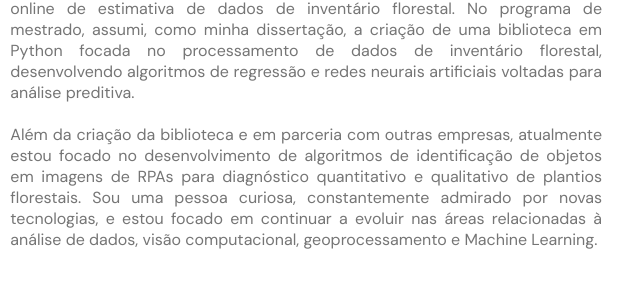
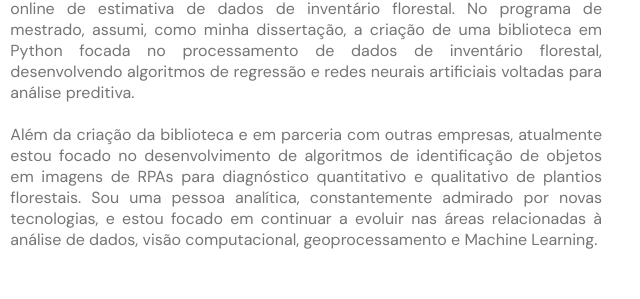
Before and after one commit to eduardorieder/portfolio, a plain HTML site: page index.html in a window 1280 px wide. Shown: the part 1560-1859 px from the top of the page, 574-1214 px from the left. Drawn offline with nearby package versions, Linux system fonts and the light colour scheme; files whose address does not match are found by name.

Commit message:
Add files via upload

```diff
--- a/index.html
+++ b/index.html
@@ -104,7 +104,7 @@
           <p>
             Além da criação da biblioteca e em parceria com outras empresas, atualmente estou focado no desenvolvimento
             de algoritmos de identificação de objetos em imagens de RPAs para diagnóstico quantitativo e qualitativo de
-            plantios florestais. Sou uma pessoa curiosa, constantemente admirado por novas tecnologias, e estou focado
+            plantios florestais. Sou uma pessoa analítica, constantemente admirado por novas tecnologias, e estou focado
             em continuar a evoluir nas áreas relacionadas à análise de dados, visão computacional, geoprocessamento e
             Machine Learning.
           </p>
```
